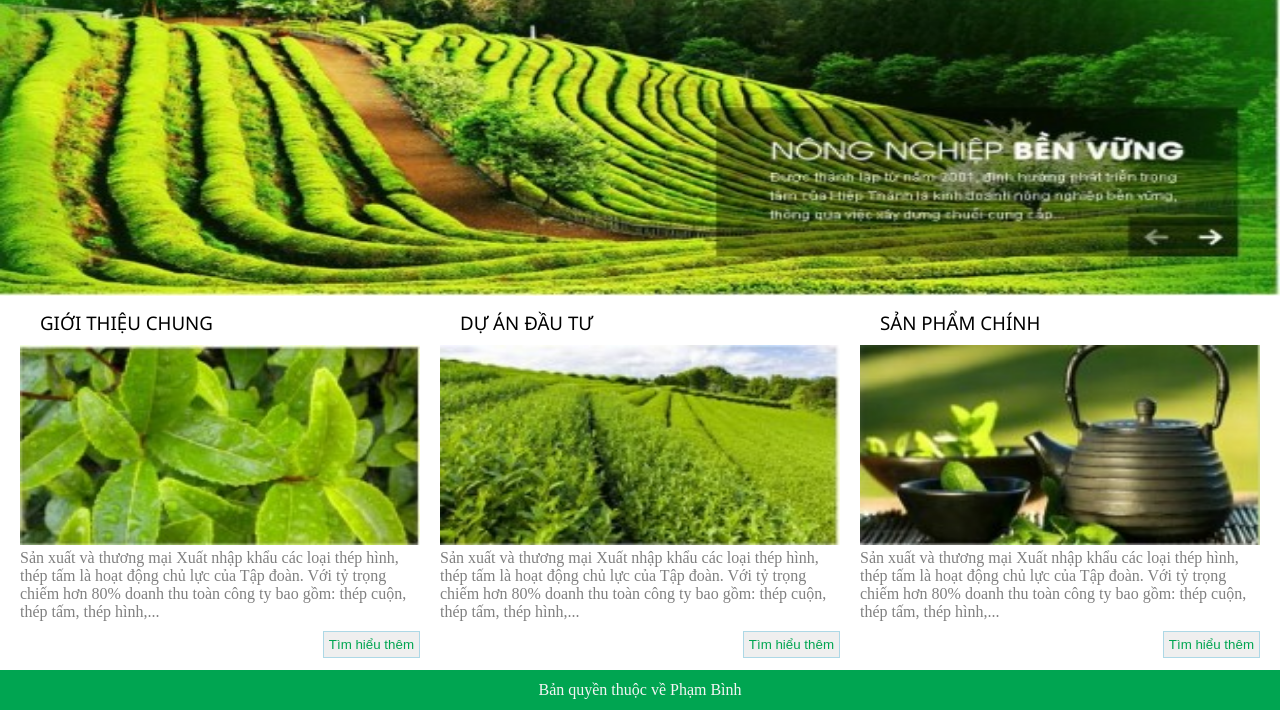
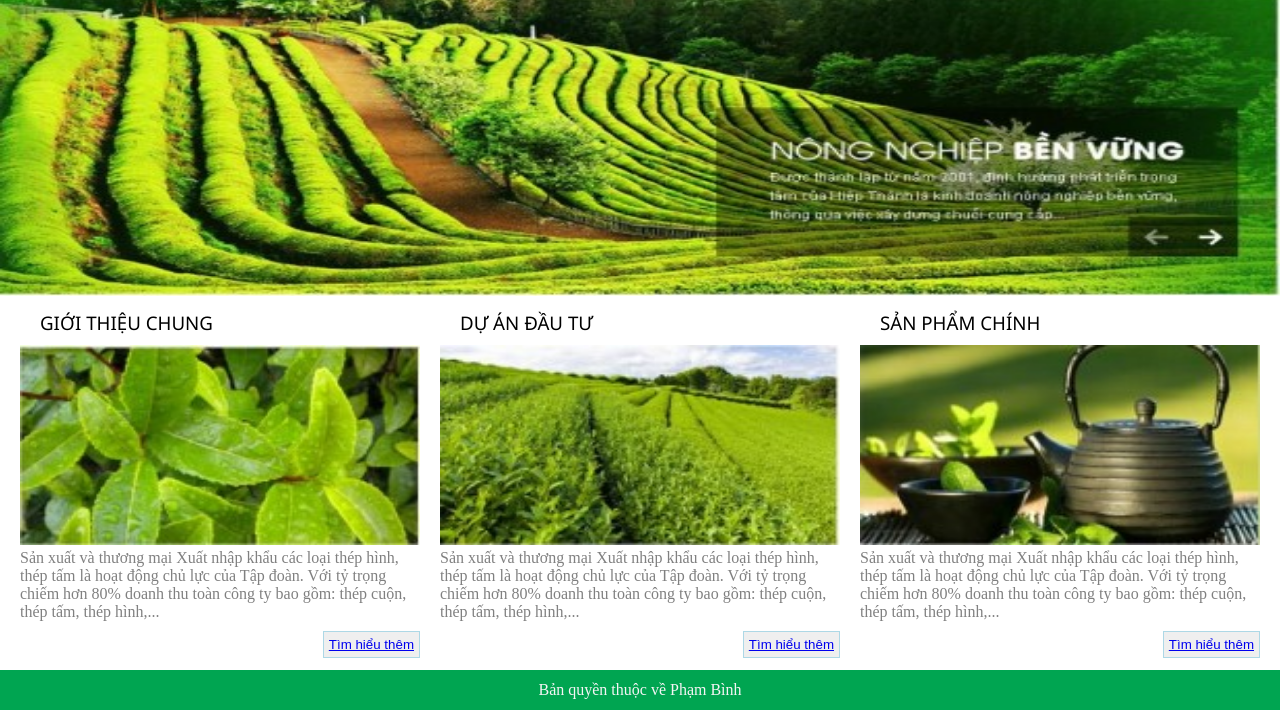
Before and after one commit to ChobitsM/Web, a plain HTML site: page index.html in a window 1280 px wide. Shown: the part 114-824 px from the top of the page. Drawn offline with Linux system fonts and the light colour scheme.

Commit message:
Add files via upload

```diff
--- a/index.html
+++ b/index.html
@@ -43,19 +43,19 @@
                 <h3>GIỚI THIỆU CHUNG</h3>
                 <img src="image/1.jpg"">
                 <p>Sản xuất và thương mại Xuất nhập khẩu các loại thép hình, thép tấm là hoạt động chủ lực của Tập đoàn. Với tỷ trọng chiếm hơn 80% doanh thu toàn công ty bao gồm: thép cuộn, thép tấm, thép hình,...</p>
-                <button>Tìm hiểu thêm</button>
+                <button><a href="#">Tìm hiểu thêm</a></button>
             </div>
             <div class="box">
                 <h3>DỰ ÁN ĐẦU TƯ</h3>
                 <img src="image/2.jpg">
                 <p>Sản xuất và thương mại Xuất nhập khẩu các loại thép hình, thép tấm là hoạt động chủ lực của Tập đoàn. Với tỷ trọng chiếm hơn 80% doanh thu toàn công ty bao gồm: thép cuộn, thép tấm, thép hình,...</p>
-                <button>Tìm hiểu thêm</button>
+                <button><a href="#">Tìm hiểu thêm</a></button>
             </div>
             <div class="box">
                 <h3>SẢN PHẨM CHÍNH</h3>
                 <img src="image/3.jpg">
                 <p>Sản xuất và thương mại Xuất nhập khẩu các loại thép hình, thép tấm là hoạt động chủ lực của Tập đoàn. Với tỷ trọng chiếm hơn 80% doanh thu toàn công ty bao gồm: thép cuộn, thép tấm, thép hình,...</p>
-                <button>Tìm hiểu thêm</button>
+                <button><a href="#">Tìm hiểu thêm</a></button>
             </div>
         </div>
     </section>
```
